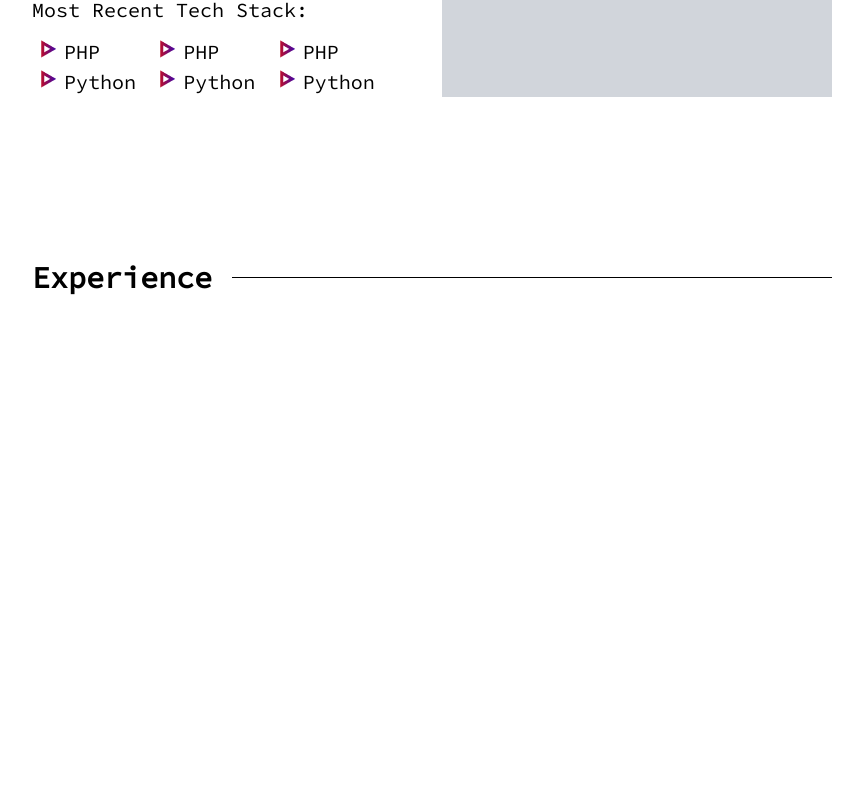
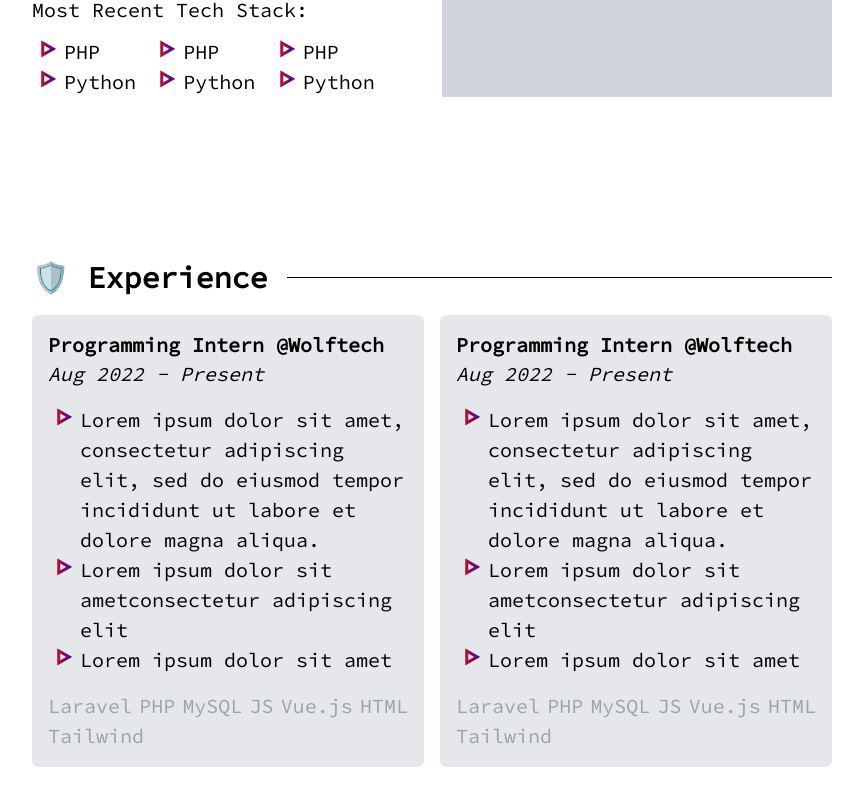
Before and after one commit to feifyKike/webdev_portfolio, a Vue app: page / in a window 1280 px wide. Shown: the part 1361-2166 px from the top of the page, without its empty margins (208-1071 px from the left). Built offline with nearby package versions, Linux system fonts and the light colour scheme.

Commit message:
Adding Experience page.

```diff
--- a/src/assets/main.css
+++ b/src/assets/main.css
@@ -8,6 +8,9 @@
   font-size: 20px;
   font-family: 'Source Code Pro', monospace;
   height: 100%;
+  margin: 0;
+  width: 100%;
+  scroll-behavior: smooth;
 }
 
 /* a,
--- /dev/null
+++ b/src/components/ExperienceCard.vue
@@ -0,0 +1,28 @@
+<template>
+    <div class="flex-1 rounded-md bg-gray-200 shadow-black text-left p-4">
+        <h3 class="text-xl font-extrabold">Programming Intern @<a>Wolftech</a></h3>
+        <p class="italic">Aug 2022 - Present</p>
+        <ul class="list-image-[url(../components/icons/bullet_point.png)] pl-8 pt-4">
+            <li>Lorem ipsum dolor sit amet, consectetur adipiscing elit, sed do eiusmod tempor incididunt ut labore et dolore magna aliqua.</li>
+            <li>Lorem ipsum dolor sit ametconsectetur adipiscing elit</li>
+            <li>Lorem ipsum dolor sit amet</li>
+        </ul>
+        <div class="text-gray-400 pt-4 flex justify-between flex-wrap">
+            <p>Laravel</p>
+            <p>PHP</p>
+            <p>MySQL</p>
+            <p>JS</p>
+            <p>Vue.js</p>
+            <p>HTML</p>
+            <p>Tailwind</p>
+        </div>
+    </div>
+</template>
+
+<script setup>
+
+// const props = defineProps({
+//     experience: Object,
+// })
+
+</script>
--- /dev/null
+++ b/src/views/ExperienceView.vue
@@ -0,0 +1,9 @@
+<template>
+    <div class="flex flex-wrap space-x-4">
+        <ExperienceCard />
+        <ExperienceCard />
+    </div>
+</template>
+<script setup>
+import ExperienceCard from '../components/ExperienceCard.vue'
+</script>
--- a/src/views/HomeView.vue
+++ b/src/views/HomeView.vue
@@ -33,7 +33,7 @@
 
           <section class="min-h-screen w-full" id="about-section">
             <div class="relative flex py-5 items-center">
-              <h1 class="text-3xl font-bold pr-5">About Me</h1>
+              <h1 class="text-3xl font-bold pr-5">😎 About Me</h1>
               <div class="flex-grow border-t border-black border-1"></div>
             </div>
             <AboutView />
@@ -41,9 +41,10 @@
 
           <section class="min-h-screen w-full" id="experience-section">
             <div class="relative flex py-5 items-center">
-              <h1 class="text-3xl font-bold pr-5">Experience</h1>
+              <h1 class="text-3xl font-bold pr-5">🛡️ Experience</h1>
               <div class="flex-grow border-t border-black border-1"></div>
             </div>
+            <ExperienceView/>
           </section>
 
           <section class="min-h-screen w-full" id="work-section">
@@ -76,5 +77,6 @@
 <script setup>
 import Navbar from '../components/Navbar.vue'
 import AboutView from './AboutView.vue'
+import ExperienceView from './ExperienceView.vue'
 
 </script>
```
